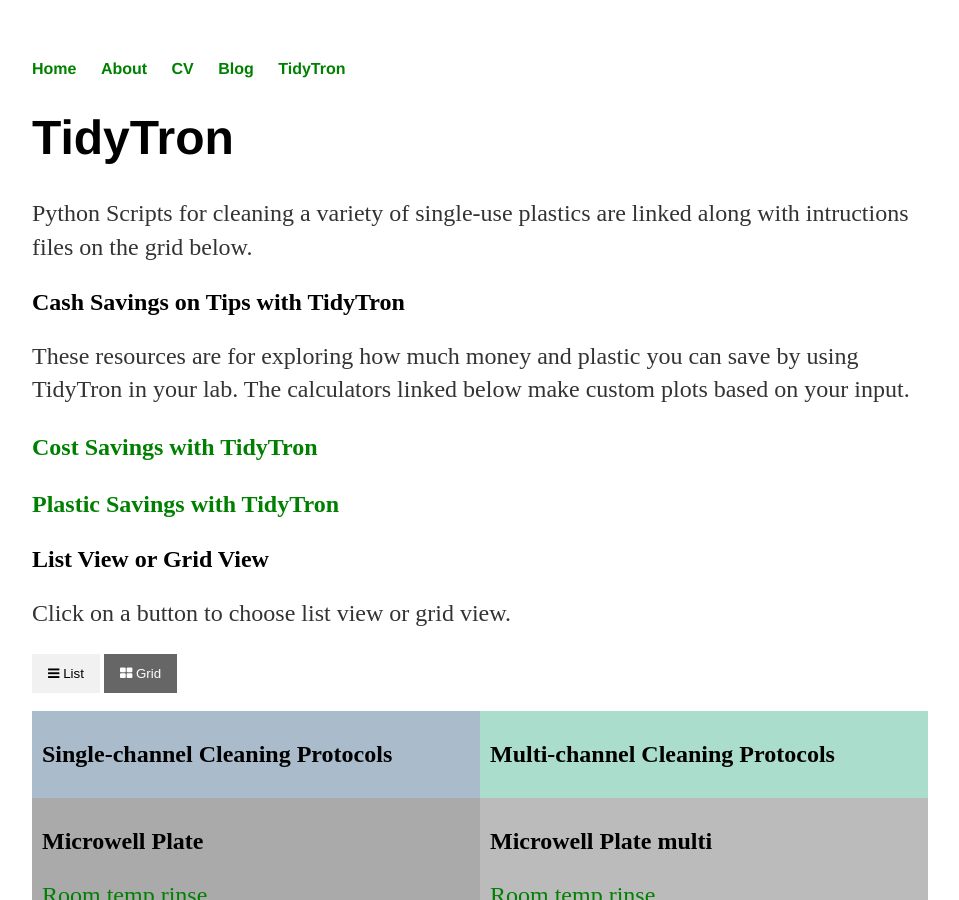
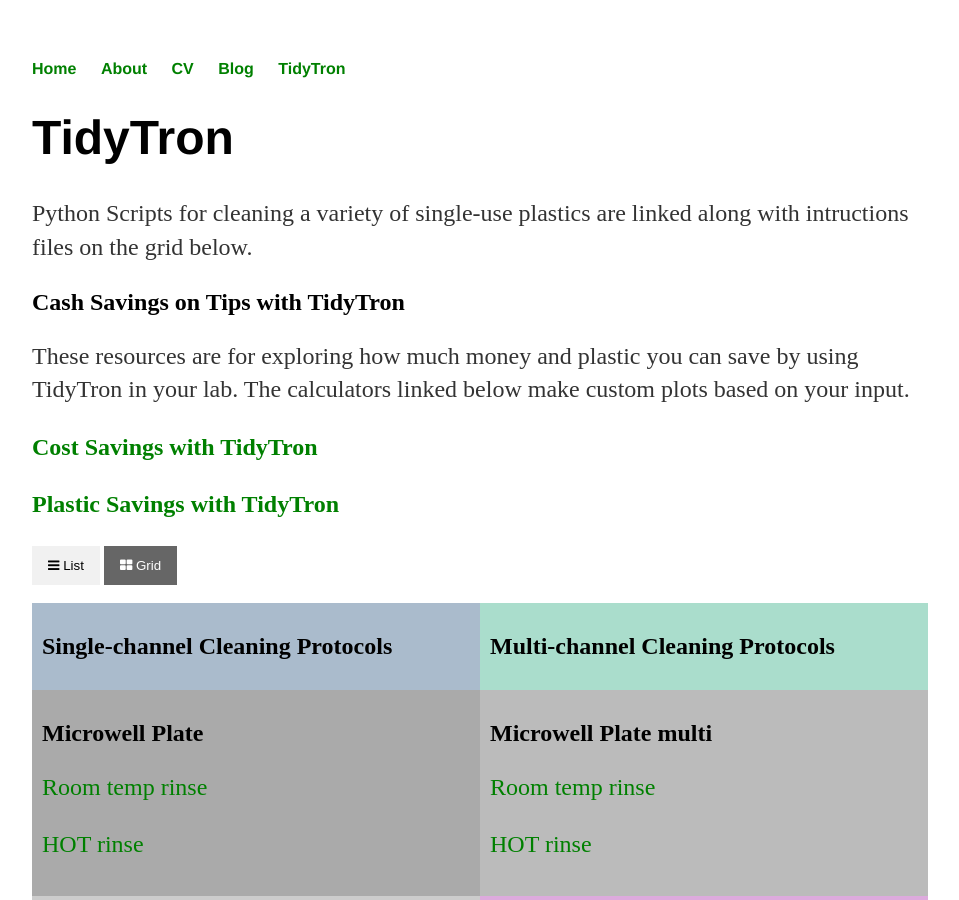
Before and after one commit to jbryantvt/jbryantvt.github.io, a Jekyll site: the page built from TidyTron/index.html, in a window 1280 px wide and 900 px high. Shown: the whole window, without its empty margins (160-1119 px from the left). Built offline with Jekyll 4.4.1, drawn with Linux system fonts in a browser that asks for light colours.

Commit message:
Update index.html

```diff
--- a/TidyTron/index.html
+++ b/TidyTron/index.html
@@ -80,9 +80,7 @@ a:link {
 </head>
 <body>
 
-<h2>List View or Grid View</h2>
 
-<p>Click on a button to choose list view or grid view.</p>
 
 <div id="btnContainer">
   <button class="btn" onclick="listView()"><i class="fa fa-bars"></i> List</button>
```
